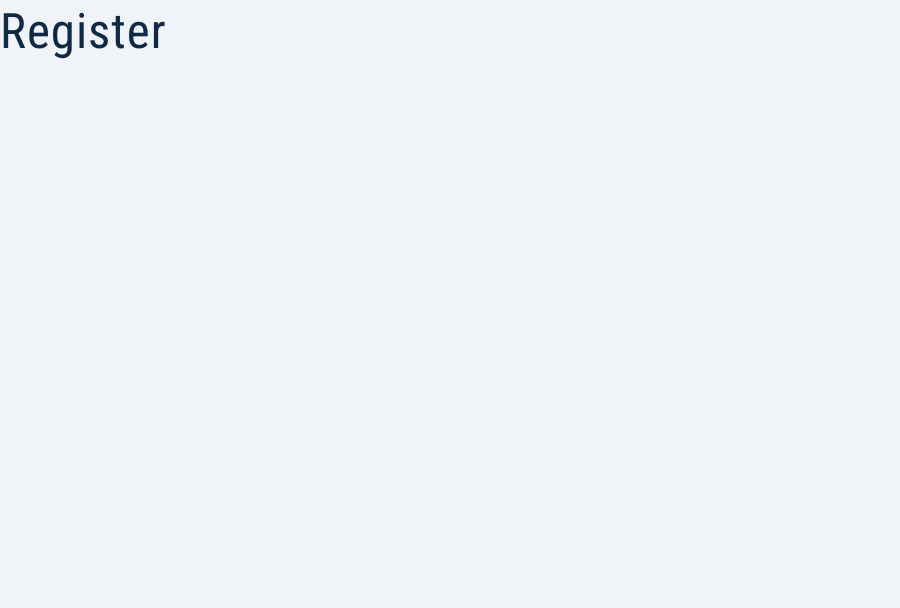
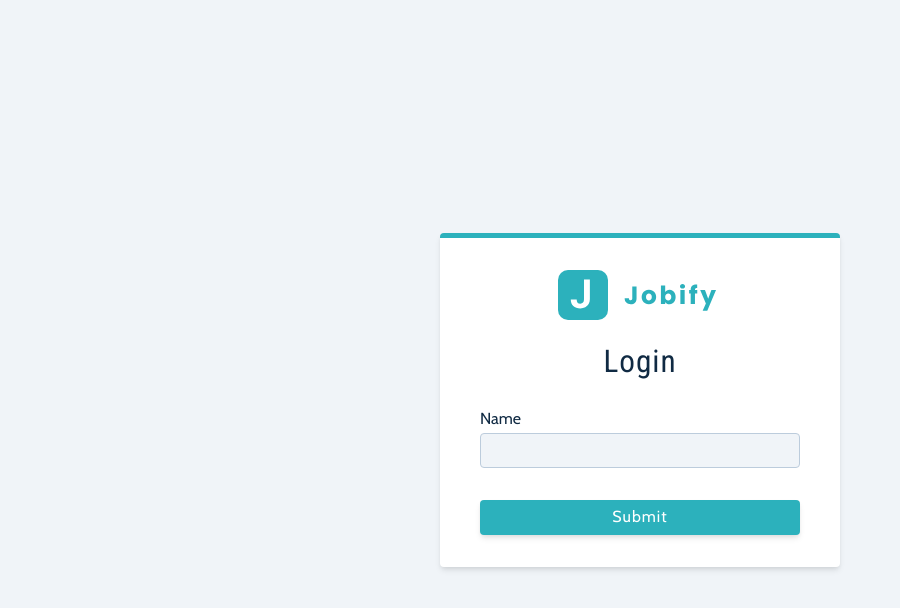
Before and after one commit to Raviikumar001/jobifyCollege, a React (Vite) app in the folder client/: page /register in a window 1280 px wide. Shown: the top 608 px of the page, without its empty margins (0-900 px from the left). Built offline with nearby package versions, Linux system fonts and the light colour scheme.

Commit message:
added fix1

```diff
--- a/client/src/pages/Register.jsx
+++ b/client/src/pages/Register.jsx
@@ -1,8 +1,53 @@
-import React from 'react'
+
+import { useState, useEffect } from "react"
+import {Logo} from '../components/Index';
+import Wrapper from "../assets/wrappers/RegisterPage";
+
+const initialState = {
+  name: '',
+  email: '',
+  password: '',
+  isMember:  true,
+}
+
 
 const Register = () => {
+
+  const [values, setValues] = useState(initialState);
+
+  const handleChage = (e)=> {
+     console.log(e.target);
+
+  }
+  const onSubmit = (e) => {
+    e.preventDefault();
+    console.log(e.target);
+  }
+
+
   return (
-    <h1>Register </h1>
+    <Wrapper className="full-page">
+      <form  className="form" onSubmit={onSubmit}>
+      <Logo />
+      <h3>Login</h3>
+       <div className="form-row">
+       <label htmlFor="name" className="form-lable">
+       Name
+
+       </label>
+       <input   type="text" value ={values.name} name="name"
+
+        onChange={handleChage}
+        className="form-input"
+       />
+
+       </div>
+       <button type="submit" className="btn btn-block">
+          Submit
+       </button>
+
+      </form>
+    </Wrapper>
   )
 }
 
```
